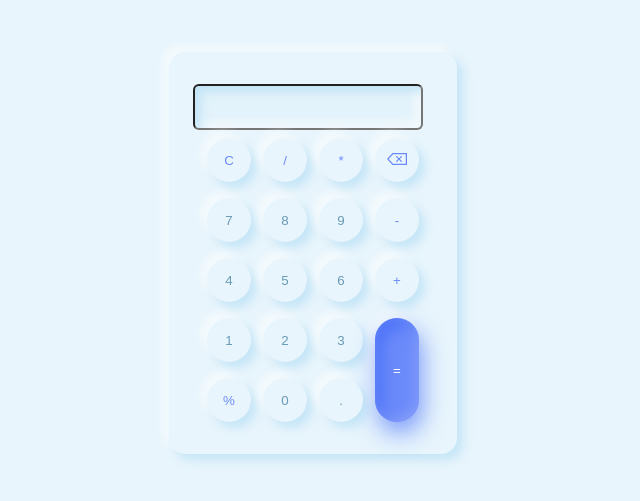
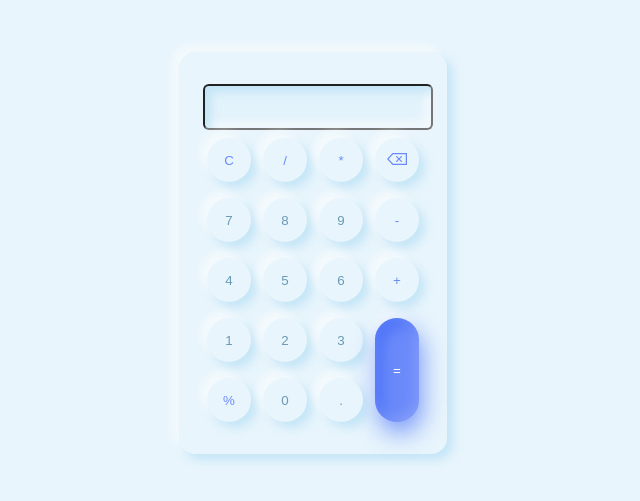
Before and after one commit to mt057/Neumorphism-Calculator, a plain HTML site: page index.html in a window 1280 px wide. Shown: the part 171-672 px from the top of the page, without its empty margins (327-967 px from the left). Drawn offline with Linux system fonts and the light colour scheme.

Commit message:
first commit

```diff
--- a/style.css
+++ b/style.css
@@ -10,7 +10,7 @@ body {
 
 .calculator {
     padding: 32px 24px;
-    width: 240px;
+    width: 220px;
     background-color: #E8F5FC;
     box-shadow: 6px 6px 10px rgba(164, 216, 243, 0.5), -6px -6px 10px rgba(255, 255, 255, 0.6);
     border-radius: 16px;
```
